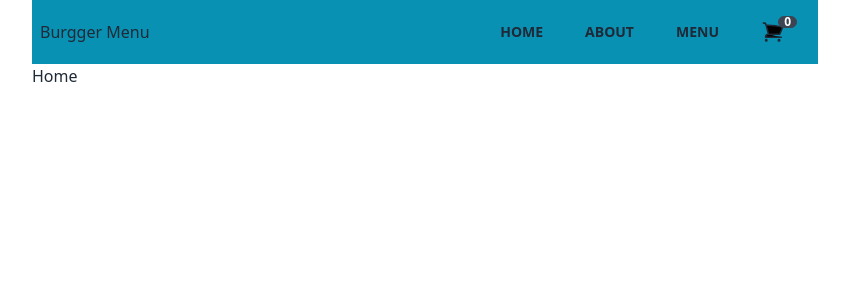
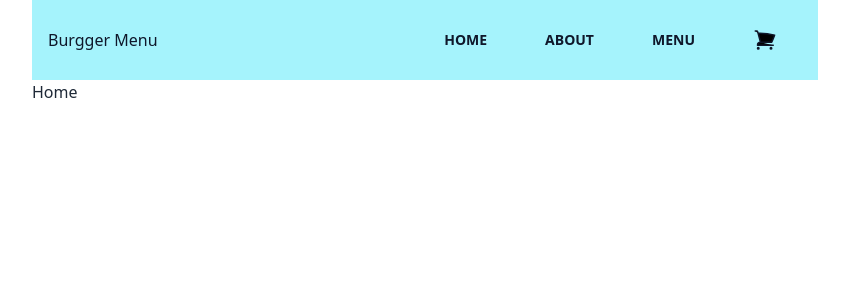
Before and after one commit to 0xYahia/react-project-TS, a React (Vite) app: page / in a window 1280 px wide. Shown: the top 300 px of the page, without its empty margins (215-1064 px from the left). Built offline with nearby package versions, Linux system fonts and the light colour scheme; no server answers.

Commit message:
fix handle decrement

```diff
--- a/src/App.tsx
+++ b/src/App.tsx
@@ -49,7 +49,7 @@ const App: FC = () => {
 
   const addToCartHandle = (id: number) => {
     const newitems = items.map((item) =>
-      item.id === id ? { ...item, inCart: !item.inCart } : item
+      item.id === id ? { ...item, inCart: !item.inCart, count: 1 } : item
     );
     setItems(newitems);
   };
@@ -63,7 +63,7 @@ const App: FC = () => {
 
   const handleDecrement = (id: number): void => {
     const newCounters = items.map((item) =>
-      item.id === id ? { ...item, inCart: false } : item
+      item.id === id ? { ...item, count: item.count - 1 } : item
     );
     setItems(newCounters);
   };
--- a/src/components/Cart.tsx
+++ b/src/components/Cart.tsx
@@ -18,7 +18,8 @@ const Cart: FC<cartProps> = ({
   counters,
 }) => {
   return (
-    <>
+    <div className="flex justify-center">
+      <div>
         {counters.length === 0 && <h1>Your cart is empty</h1>}
         {counters.map((counter: any) => (
           <Counter
@@ -29,8 +30,11 @@ const Cart: FC<cartProps> = ({
             counter={counter}
           />
         ))}
+      </div>
+      <div className="rest">
         {counters.length !== 0 && <Reset handelReset={handelReset} />}
-    </>
+      </div>
+    </div>
   );
 };
 
--- a/src/components/Counter.tsx
+++ b/src/components/Counter.tsx
@@ -14,12 +14,14 @@ const Counter: FC<counterProps> = ({
   handleDelete,
 }) => {
   return (
-    <div className="w-96 grid grid-cols-5 mt-5 justify-evenly">
-      <span className="font-bold flex justify-center">{counter.name}</span>
+    <div className="w-96 grid grid-cols-8 mt-5">
+      <div className="col-span-3">
+        <span className="font-bold flex justify-center">{counter.name}</span>
+      </div>
       <div className="flex justify-center">
         <button
           className="btn btn-warning btn-sm w-12"
-          onClick={() => handleDecrement(counter.id)}
+          onClick={() => counter.count > 0 && handleDecrement(counter.id)}
         >
           -
         </button>
--- a/src/components/Header.tsx
+++ b/src/components/Header.tsx
@@ -7,9 +7,10 @@ interface headerProps {
 
 const Header: FC<headerProps> = ({ itemsInCart }) => {
   return (
-    <header className="navbar flex justify-between bg-cyan-600">
+    <div className="bg-cyan-200 p-2 text-slate-900">
+      <header className="navbar m-auto flex justify-between">
         <h1>Burgger Menu</h1>
-      <ul>
+        <ul className="flex gap-4">
           <li>
             <Link to="" className="btn btn-ghost mr-2">
               Home
@@ -29,14 +30,17 @@ const Header: FC<headerProps> = ({ itemsInCart }) => {
             <Link to="cart" className="btn btn-ghost mr-2">
               <div className="relative">
                 <CartIcon />
+                {itemsInCart !== 0 && (
                   <div className="absolute -top-1 -right-3 badge badge-xs">
                     {itemsInCart}
                   </div>
+                )}
               </div>
             </Link>
           </li>
         </ul>
       </header>
+    </div>
   );
 };
 
```
Lines whose indentation alone changed are shown as unchanged.
